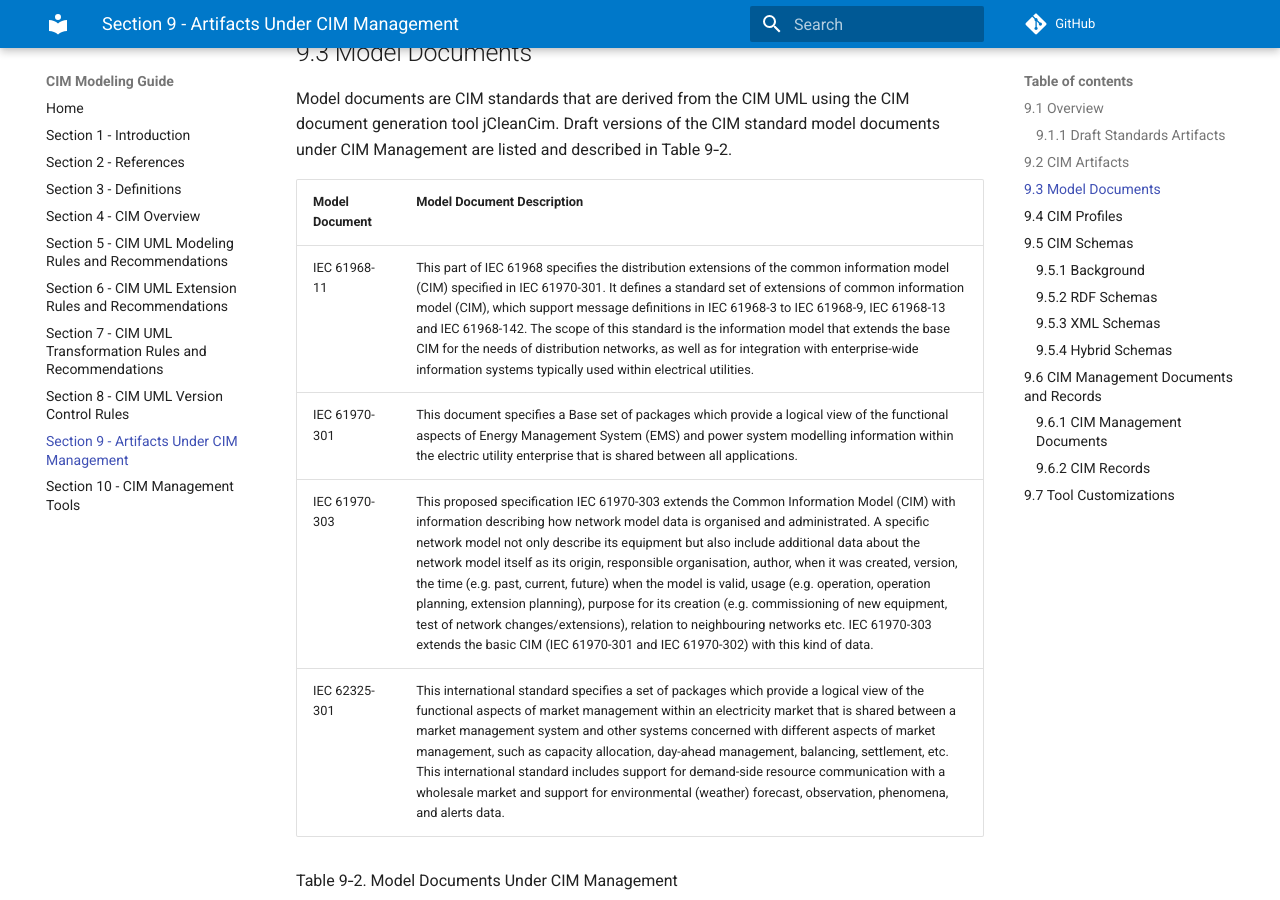
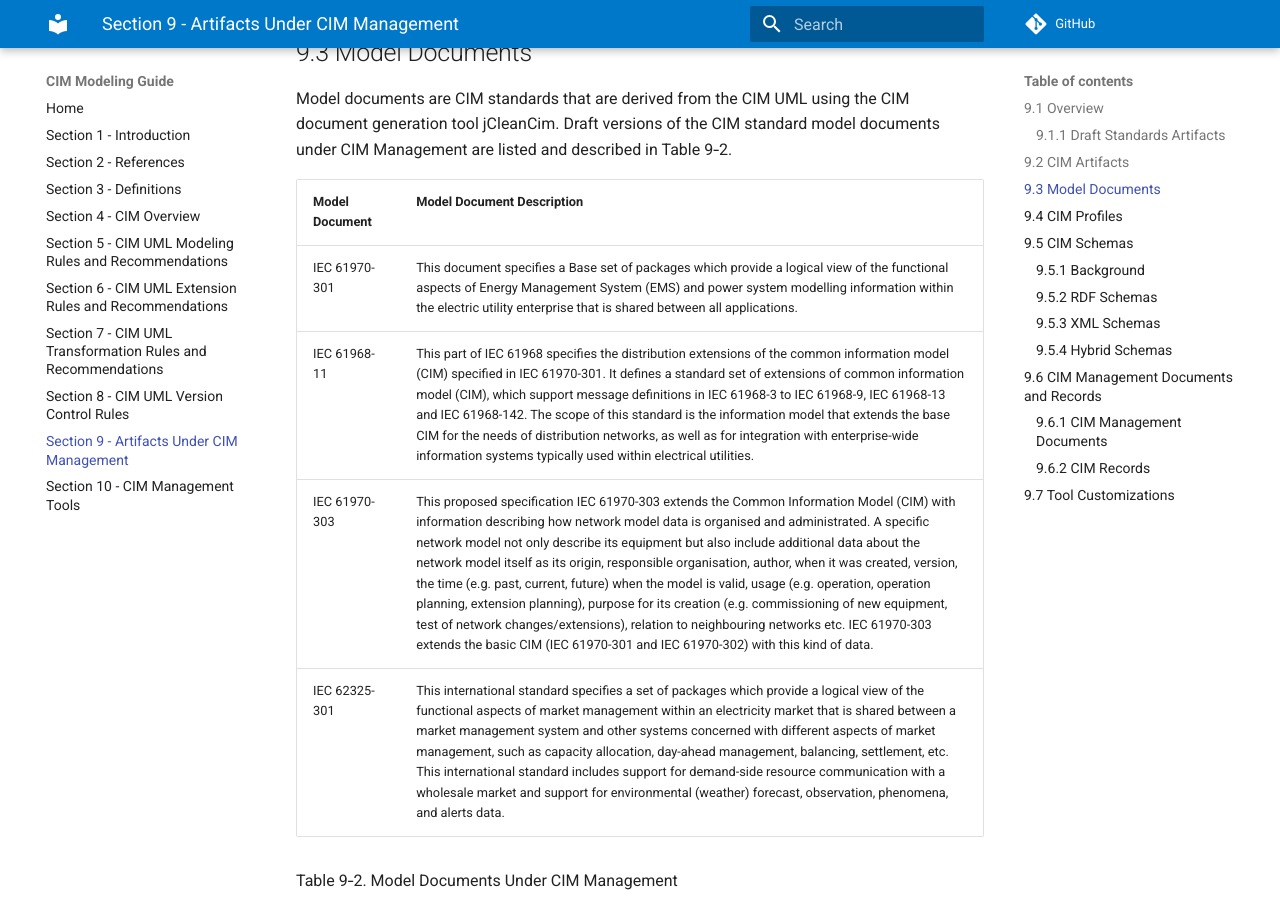
Before and after one commit to cimug-org/cim-modeling-guide, an MkDocs documentation site: the page built from docs/section9-artifacts-under-cim-management.md, in a window 1280 px wide and 900 px high, scrolled down 1285 px. Built offline with MkDocs 1.6.1 and Material for MkDocs 9.7.7, drawn with Linux system fonts in a browser that asks for light colours; comment, search, counter and statistics services are not loaded.

```diff
--- a/docs/section9-artifacts-under-cim-management.md
+++ b/docs/section9-artifacts-under-cim-management.md
@@ -32,12 +32,12 @@ CIM Artifacts are model artifacts that are maintained in the Sparx Systems Enter
 
 Model documents are CIM standards that are derived from the CIM UML using the CIM document generation tool jCleanCim. Draft versions of the CIM standard model documents under CIM Management are listed and described in Table 9‑2.
 
-| **Model Document** | **Model Document Description**                                                                                                                                                                                                                                                                                                                                                                                                                                                                                                                                                                                                                                                                                                                          |
+| **Model Document** | **Model Document Description** |
 |--------------------|---------------------------------------------------------------------------------------------------------------------------------------------------------------------------------------------------------------------------------------------------------------------------------------------------------------------------------------------------------------------------------------------------------------------------------------------------------------------------------------------------------------------------------------------------------------------------------------------------------------------------------------------------------------------------------------------------------------------------------------------------------|
-| IEC 61968-11       | This part of IEC 61968 specifies the distribution extensions of the common information model (CIM) specified in IEC 61970-301. It defines a standard set of extensions of common information model (CIM), which support message definitions in IEC 61968-3 to IEC 61968-9, IEC 61968-13 and IEC 61968-142. The scope of this standard is the information model that extends the base CIM for the needs of distribution networks, as well as for integration with enterprise-wide information systems typically used within electrical utilities.                                                                                                                                                                                                        |
-| IEC 61970-301      | This document specifies a Base set of packages which provide a logical view of the functional aspects of Energy Management System (EMS) and power system modelling information within the electric utility enterprise that is shared between all applications.                                                                                                                                                                                                                                                                                                                                                                                                                                                                                          |
-| IEC 61970-303      | This proposed specification IEC 61970-303 extends the Common Information Model (CIM) with information describing how network model data is organised and administrated. A specific network model not only describe its equipment but also include additional data about the network model itself as its origin, responsible organisation, author, when it was created, version, the time (e.g. past, current, future) when the model is valid, usage (e.g. operation, operation planning, extension planning), purpose for its creation (e.g. commissioning of new equipment, test of network changes/extensions), relation to neighbouring networks etc. IEC 61970-303 extends the basic CIM (IEC 61970-301 and IEC 61970-302) with this kind of data. |
-| IEC 62325-301      | This international standard specifies a set of packages which provide a logical view of the functional aspects of market management within an electricity market that is shared between a market management system and other systems concerned with different aspects of market management, such as capacity allocation, day-ahead management, balancing, settlement, etc. This international standard includes support for demand-side resource communication with a wholesale market and support for environmental (weather) forecast, observation, phenomena, and alerts data.                                                                                                                                                                       |
+| IEC 61970-301 | This document specifies a Base set of packages which provide a logical view of the functional aspects of Energy Management System (EMS) and power system modelling information within the electric utility enterprise that is shared between all applications. |
+| IEC 61968-11 | This part of IEC 61968 specifies the distribution extensions of the common information model (CIM) specified in IEC 61970-301. It defines a standard set of extensions of common information model (CIM), which support message definitions in IEC 61968-3 to IEC 61968-9, IEC 61968-13 and IEC 61968-142. The scope of this standard is the information model that extends the base CIM for the needs of distribution networks, as well as for integration with enterprise-wide information systems typically used within electrical utilities. |
+| IEC 61970-303 | This proposed specification IEC 61970-303 extends the Common Information Model (CIM) with information describing how network model data is organised and administrated. A specific network model not only describe its equipment but also include additional data about the network model itself as its origin, responsible organisation, author, when it was created, version, the time (e.g. past, current, future) when the model is valid, usage (e.g. operation, operation planning, extension planning), purpose for its creation (e.g. commissioning of new equipment, test of network changes/extensions), relation to neighbouring networks etc. IEC 61970-303 extends the basic CIM (IEC 61970-301 and IEC 61970-302) with this kind of data. |
+| IEC 62325-301 | This international standard specifies a set of packages which provide a logical view of the functional aspects of market management within an electricity market that is shared between a market management system and other systems concerned with different aspects of market management, such as capacity allocation, day-ahead management, balancing, settlement, etc. This international standard includes support for demand-side resource communication with a wholesale market and support for environmental (weather) forecast, observation, phenomena, and alerts data. |
 
 <span id="_Ref22125995" class="anchor"></span>Table 9‑2. Model Documents Under CIM Management
 
```
